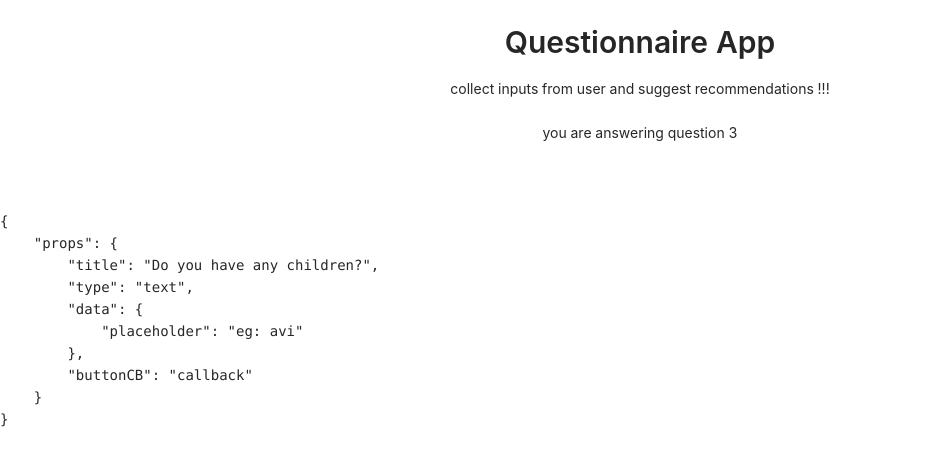
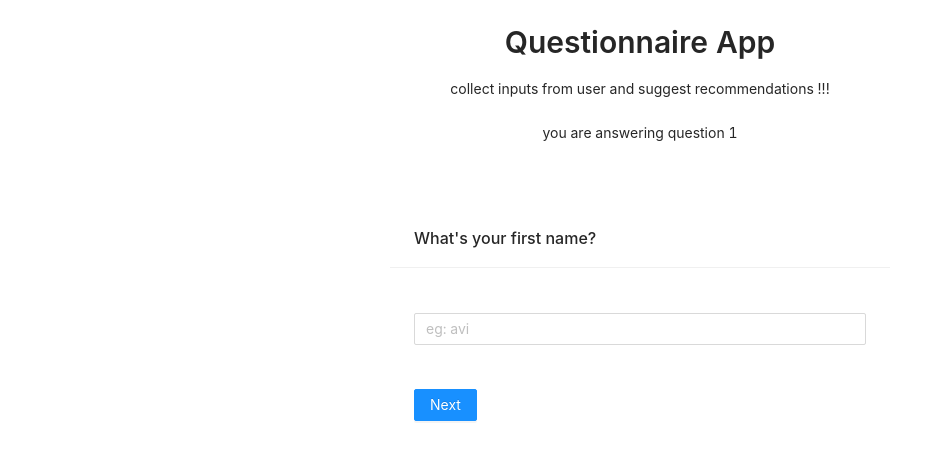
Before and after one commit to avimehenwal/Questionnaire, a React (Create React App) app in the folder frontend/: page / in a window 1280 px wide. Shown: the top 466 px of the page, without its empty margins (0-952 px from the left). Built offline with nearby package versions, Linux system fonts and the light colour scheme.

Commit message:
fix: donot render question component when index is out of bound

```diff
--- a/frontend/src/QuestionnaireApp/AppData.js
+++ b/frontend/src/QuestionnaireApp/AppData.js
@@ -2,6 +2,7 @@ export const banner = {
   title: 'Questionnaire App',
   subtitel: 'collect inputs from user and suggest recommendations',
 }
+
 
 export const questionsData = [
   {
@@ -10,7 +11,7 @@ export const questionsData = [
     data: {
       placeholder: 'eg: avi'
     },
-    buttonCB: 'callback'
+    buttonCB: 'callback',
   },
   {
     title: 'What\'s your Address?',
@@ -21,18 +22,41 @@ export const questionsData = [
     buttonCB: 'callback'
   },
   {
+    title: 'What\'s your Occupation?',
+    type: 'select',
+    data: {
+      1: 'Employed',
+      2: 'Student',
+      3: 'Self Employed',
+    },
+    buttonCB: 'callback'
+  },
+
+  // make decision for next view
+  {
     title: 'Do you have any children?',
-    type: 'text',
+    type: 'select',
     data: {
-      placeholder: 'eg: avi'
+      1: 'Yes',
+      2: 'No',
     },
     buttonCB: 'callback'
   },
   {
-    title: 'What\'s your first name?',
+    title: 'How many children do you have?',
     type: 'text',
     data: {
-      placeholder: 'eg: avi'
+      placeholder: 'eg: 1'
+    },
+    buttonCB: 'callback'
+  },
+
+  // last
+  {
+    title: 'Whats your email?',
+    type: 'text',
+    data: {
+      placeholder: 'eg: abc@xyz.com'
     },
     buttonCB: 'callback'
   },
--- a/frontend/src/QuestionnaireApp/component/Question/InputSelect/index.js
+++ b/frontend/src/QuestionnaireApp/component/Question/InputSelect/index.js
@@ -1,7 +1,7 @@
 import React, { useState } from 'react'
-import { Radio, Input, Space } from 'antd';
+import { Radio, Space } from 'antd';
 
-export const InputSelect = () => {
+export const InputSelect = (data) => {
   const [value, setValue] = useState(1)
 
   const onChange = e => {
@@ -11,11 +11,14 @@ export const InputSelect = () => {
 
   return (
     <>
+      {/* <pre>{JSON.stringify(data, null, 4)}</pre> */}
       <Radio.Group onChange={onChange} value={value}>
         <Space direction="vertical">
-          <Radio value={1}>Option A</Radio>
-          <Radio value={2}>Option B</Radio>
-          <Radio value={3}>Option C</Radio>
+
+          {Object.keys(data).map(key => (
+            <Radio key={key} value={key}>{data[key]}</Radio>
+          ))}
+
         </Space>
       </Radio.Group>
     </>
--- a/frontend/src/QuestionnaireApp/component/Question/index.js
+++ b/frontend/src/QuestionnaireApp/component/Question/index.js
@@ -4,17 +4,11 @@ import { InputText } from './InputText'
 import { InputSelect } from './InputSelect'
 
 // { title = "Card title", type = "select", data }
-export const Question = (props) => {
+export const Question = ({ title, type, data, buttonCB }) => {
 
   return (
     <>
-      <pre>{JSON.stringify(props, null, 4)}</pre>
-
-    </>
-  )
-}
-
-{/* <Row type="flex" align="middle" justify="center">
+      <Row type="flex" align="middle" justify="center">
         <Card title={title} bordered={false} style={{ width: 500 }}>
           <br></br>
 
@@ -24,6 +18,9 @@ export const Question = (props) => {
           <br></br>
           <br></br>
           <br></br>
-    <Button type="primary">Next</Button>
+          <Button type="primary" onClick={buttonCB} >Next</Button>
         </Card>
-</Row> */}
+      </Row>
+    </>
+  )
+}
--- a/frontend/src/QuestionnaireApp/index.js
+++ b/frontend/src/QuestionnaireApp/index.js
@@ -3,16 +3,24 @@ import { Header } from './component/Header'
 import { Question } from './component/Question'
 import { banner, questionsData } from './AppData'
 
+export const QuestionnaireApp = () => {
+  const [currentQuestionIndex, setCurrentQuestionIndex] = useState(1)
 
-
-export const QuestionnaireApp = () => {
-  const [currentQuestionIndex, setCurrentQuestionIndex] = useState(3)
+  const renderNextQuestion = () => {
+    setCurrentQuestionIndex(currentQuestionIndex + 1)
+  }
 
   return (
     <>
       <Header {...banner} currentQuestionIndex={currentQuestionIndex} />
       <main>
-        <Question props={questionsData[currentQuestionIndex - 1]} />
+        {((questionsData.length + 1) > currentQuestionIndex) &&
+          <Question
+            {...questionsData[currentQuestionIndex - 1]}
+            buttonCB={renderNextQuestion}
+
+          />
+        }
       </main>
       <footer></footer>
     </>
```
Lines whose indentation alone changed are shown as unchanged.
